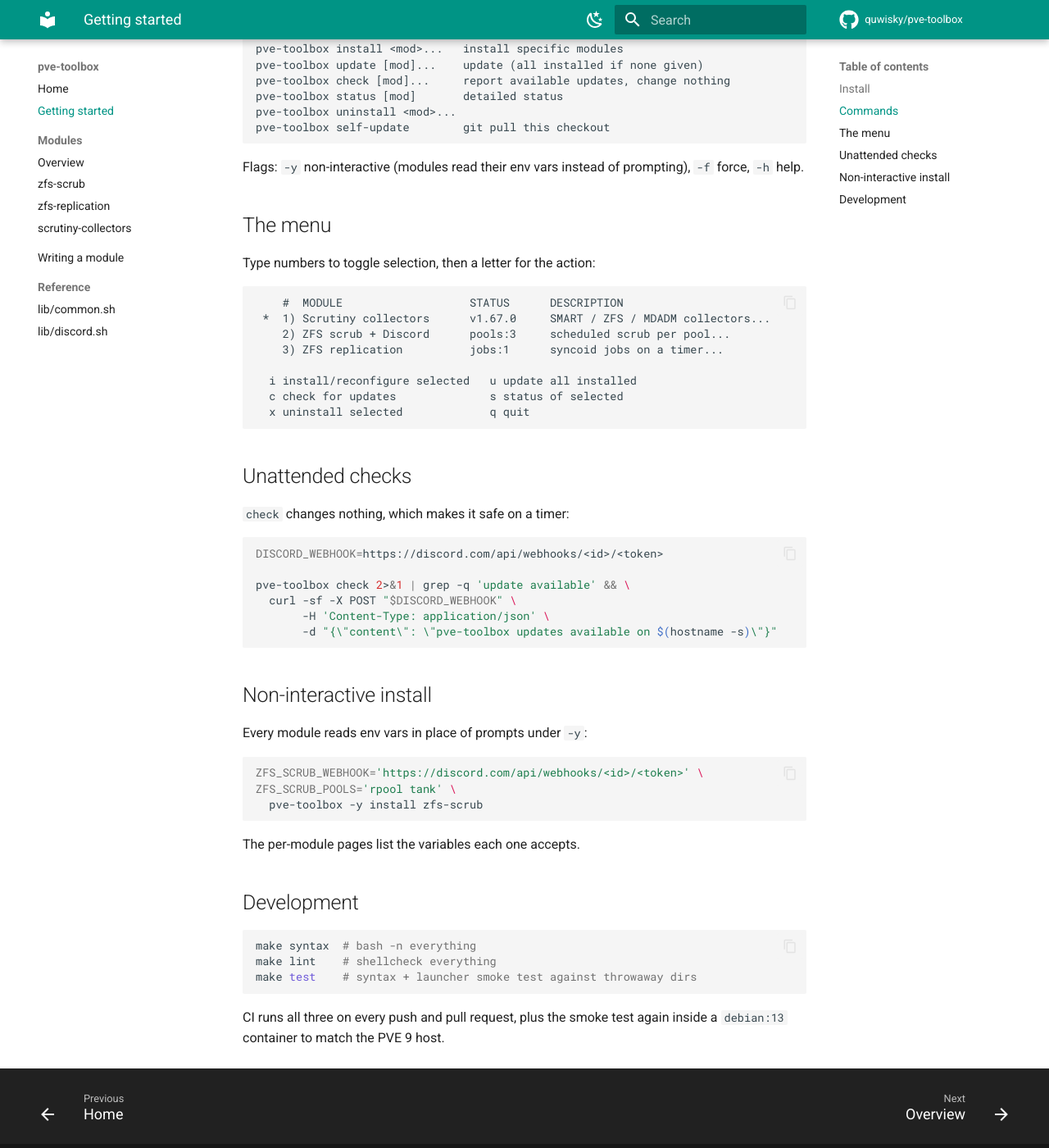
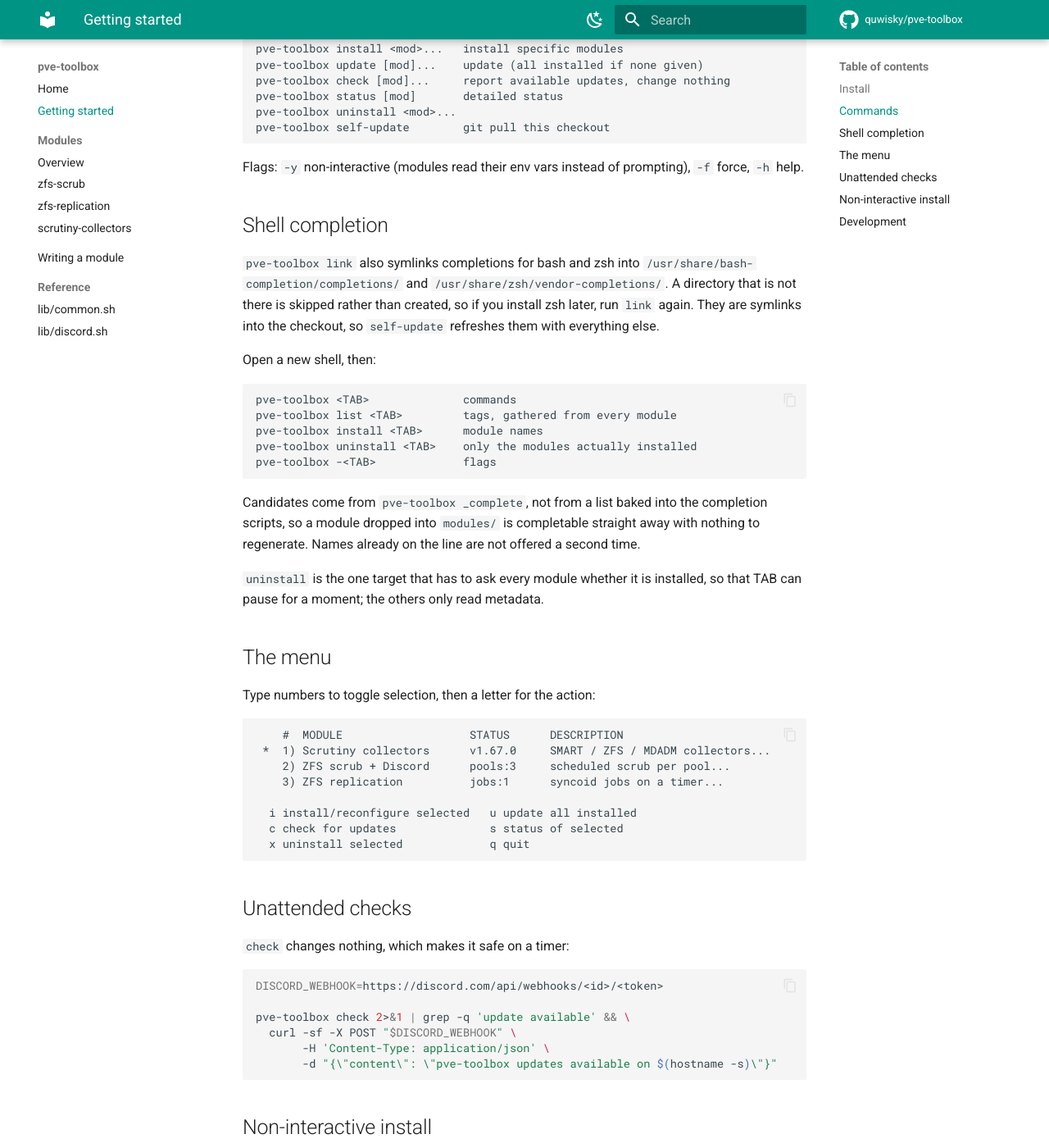
Before and after one commit to quwisky/pve-toolbox, an MkDocs documentation site: the page built from docs/getting-started.md, in a window 1280 px wide and 1400 px high, scrolled down 484 px. Shown: the whole window at 82% size. Built offline with MkDocs 1.6.1 and Material for MkDocs 9.7.7, drawn with Linux system fonts in a browser that asks for light colours; comment, search, counter and statistics services are not loaded; some of the changed text lies outside the part shown.

Commit message:
feat(core): add bash and zsh completion
Completion candidates come from a new `pve-toolbox _complete` command
rather than a list baked into the completion scripts, so a module dropped
into modules/ is completable with nothing to regenerate. It is kept apart
from `list` because `list` prints a status per module, and a TAB press
should not shell out to zpool.

Per command: `list` offers tags gathered from every module's MODULE_TAGS,
`install`/`update`/`check`/`status` offer module names, `uninstall` offers
only what is installed - the one target that does pay for module_status.
Names already on the line are dropped, so completing a second module does
not re-offer the first, and because flags are accepted anywhere the command
is found as the first non-flag word rather than by position.

Both scripts invoke the launcher as argv[0] of the line being completed, so
completing ./pve-toolbox in a checkout asks that checkout instead of
whatever is on PATH.

`link` symlinks them into the bash-completion and zsh vendor-completions
directories, skipping either if it is absent rather than creating a tree
for a shell that is not installed. Symlinks, not copies, so self-update
refreshes them with the rest of the checkout.

Also fixes usage(), which printed a hardcoded line range of the header
comment. The symlink-resolution fix grew that header, so --help had started
spilling `set -euo pipefail` and the comment above it. It now stops at the
first non-comment line.

The smoke test moves from a backslash-continued Makefile recipe into
tests/smoke.sh, which is lintable and had room for the completion cases.

````diff
--- a/docs/getting-started.md
+++ b/docs/getting-started.md
@@ -27,6 +27,33 @@ pve-toolbox self-update        git pull this checkout
 
 Flags: `-y` non-interactive (modules read their env vars instead of
 prompting), `-f` force, `-h` help.
+
+## Shell completion
+
+`pve-toolbox link` also symlinks completions for bash and zsh into
+`/usr/share/bash-completion/completions/` and
+`/usr/share/zsh/vendor-completions/`. A directory that is not there is skipped
+rather than created, so if you install zsh later, run `link` again. They are
+symlinks into the checkout, so `self-update` refreshes them with everything
+else.
+
+Open a new shell, then:
+
+```
+pve-toolbox <TAB>              commands
+pve-toolbox list <TAB>         tags, gathered from every module
+pve-toolbox install <TAB>      module names
+pve-toolbox uninstall <TAB>    only the modules actually installed
+pve-toolbox -<TAB>             flags
+```
+
+Candidates come from `pve-toolbox _complete`, not from a list baked into the
+completion scripts, so a module dropped into `modules/` is completable straight
+away with nothing to regenerate. Names already on the line are not offered a
+second time.
+
+`uninstall` is the one target that has to ask every module whether it is
+installed, so that TAB can pause for a moment; the others only read metadata.
 
 ## The menu
 
@@ -73,7 +100,7 @@ The per-module pages list the variables each one accepts.
 ```bash
 make syntax  # bash -n everything
 make lint    # shellcheck everything
-make test    # syntax + launcher smoke test against throwaway dirs
+make test    # syntax + tests/smoke.sh against throwaway dirs
 ```
 
 CI runs all three on every push and pull request, plus the smoke test again
````
Also changed, not shown: README.md (+9 -2 lines), 6 other files.
